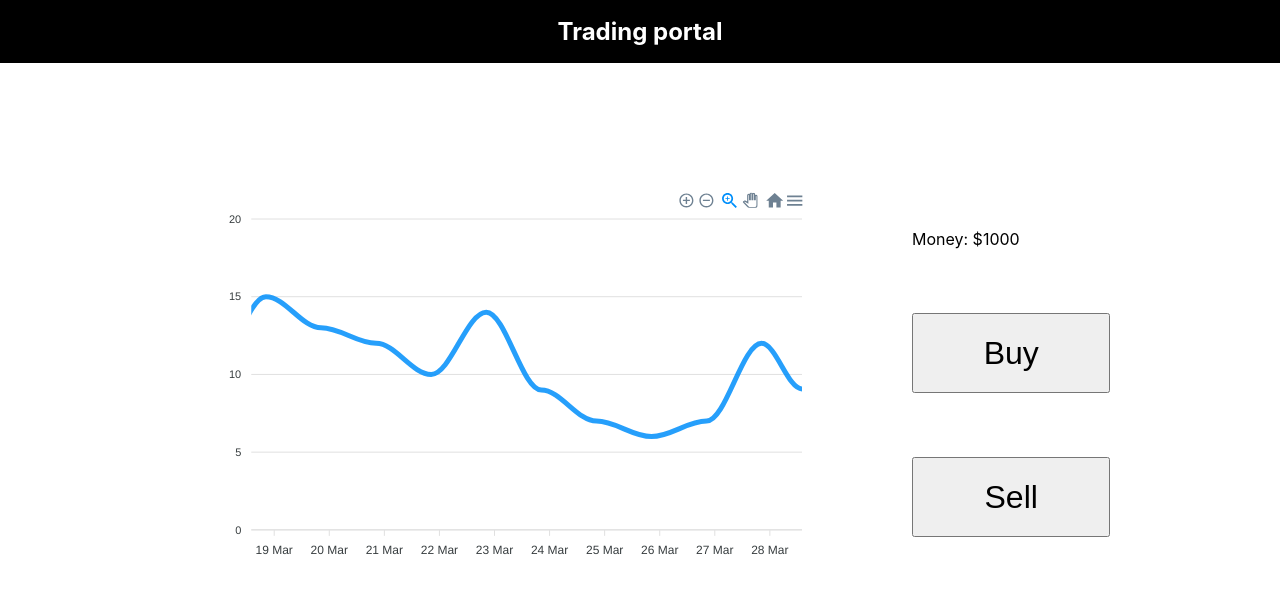
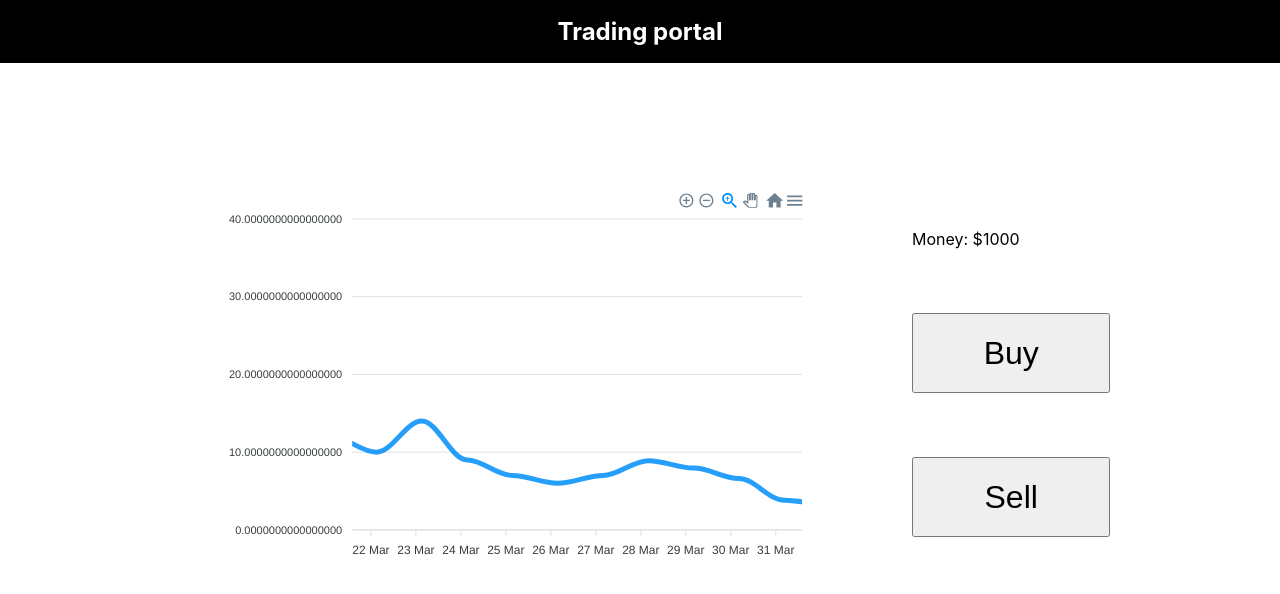
Before and after one commit to loocurse/qc-trading-sim, a React (Create React App) app: page / in a window 1280 px wide. Shown: the top 594 px of the page. Built offline with nearby package versions, Linux system fonts and the light colour scheme.

Commit message:
added buying function

```diff
--- a/src/App.js
+++ b/src/App.js
@@ -4,9 +4,9 @@ import Buttons from "./components/Buttons";
 import Graph from "./components/Graph";
 import ApexChart from "apexcharts";
 
-const getNextDay = (date, days) => {
+const getNextDay = (date, day) => {
   const nextDay = new Date(date);
-  nextDay.setDate(nextDay.getDate() + days);
+  nextDay.setDate(nextDay.getDate() + day);
   return nextDay;
 };
 
@@ -20,19 +20,24 @@ const generateData = () => {
   return xaxis.map((value, idx) => {
     return { x: value, y: yaxis[idx] };
   });
-}; // [{x: day 1, y: price}, {x: day2, y: price}, ...]
+}; // [{x: day 1, y: price}, {x: day 2, y: price}, ...]
+
 function App() {
   const [cash, setCash] = useState(1000);
-
   const [series, setSeries] = useState(generateData);
+  let price;
 
   // Every 2 seconds, append to data
   useEffect(() => {
     setInterval(() => {
       setSeries((oldData) => {
+        price = Math.abs(
+          (Math.random() - 0.48) * 6 + oldData[oldData.length - 1].y
+        );
+
         const newDataPoint = {
           x: getNextDay(oldData[oldData.length - 1].x, 1),
-          y: Math.floor(Math.random() * 10 + 5),
+          y: price, // p(t+1) is dependent on p(t)
         };
         const newData = oldData.slice();
         // TODO Memory Leak issue
@@ -42,7 +47,7 @@ function App() {
         newData.push(newDataPoint);
         return newData;
       });
-    }, 2000);
+    }, 1000);
   }, []);
 
   return (
@@ -53,9 +58,14 @@ function App() {
       <div className="app">
         <div className="main">
           <div className="graph">
-            <Graph graphData={series} />
+            <Graph series={series} />
           </div>
-          <Buttons cash={cash} />
+          <Buttons
+            setCash={setCash}
+            cash={cash}
+            price={price}
+            series={series}
+          />
         </div>
       </div>
     </div>
--- a/src/components/Buttons.js
+++ b/src/components/Buttons.js
@@ -1,11 +1,36 @@
-function Buttons({cash}) {
-    return (
-        <div className="buttons">
-            <p>Money: ${cash}</p>
-            <button>Buy</button>
-            <button>Sell</button>
-        </div>
-    )
+import { useState } from "react";
+
+function Buttons({ setCash, cash, price, series }) {
+  const [value, setValue] = useState({ buy: [], sell: [] });
+  const buyEventHandler = () => {
+    // record down buy price
+    const new_value = [...value.buy, series[series.length - 1].y];
+    setValue({ ...value, buy: new_value });
+    // change graph color, or show some sort of status of purchase
+  };
+
+  const updateCash = () => {
+    console.log(value);
+    const buy = value.buy[value.buy.length - 1];
+    const sell = series[series.length - 1].y;
+    setCash(cash * (sell / buy));
+  };
+
+  const sellEventHandler = () => {
+    // recording down sell price
+    const new_value = [...value.sell, series[series.length - 1].y];
+    setValue({ ...value, sell: new_value });
+    // show status of sell
+    // change money value
+    updateCash();
+  };
+
+  return (
+    <div className="buttons">
+      <p>Money: ${Math.round(cash)}</p>
+      <button onClick={buyEventHandler}>Buy</button>
+      <button onClick={sellEventHandler}>Sell</button>
+    </div>
+  );
 }
-
-export default Buttons
+export default Buttons;
--- a/src/components/Graph.js
+++ b/src/components/Graph.js
@@ -3,7 +3,7 @@ import Chart from "react-apexcharts";
 
 const X_AXIS_RANGE = 1000 * 3600 * 24 * 10; // 10 days
 
-function Graph({ graphData }) {
+function Graph({ series }) {
   return (
     <Chart
       options={{
@@ -13,7 +13,7 @@ function Graph({ graphData }) {
             enabled: true,
             easing: "linear",
             dynamicAnimation: {
-              speed: 2000,
+              speed: 1000,
             },
           },
           type: "line",
@@ -23,7 +23,7 @@ function Graph({ graphData }) {
           type: "datetime",
         },
         yaxis: {
-          max: 20,
+          max: 40,
           min: 0,
         },
         stroke: { curve: "smooth" },
@@ -31,7 +31,7 @@ function Graph({ graphData }) {
       series={[
         {
           name: "series-1",
-          data: graphData.slice(),
+          data: series.slice(),
         },
       ]}
       width="600"
```
Also changed, not shown: 1 other file (tests, documents, lock files or other folders).
